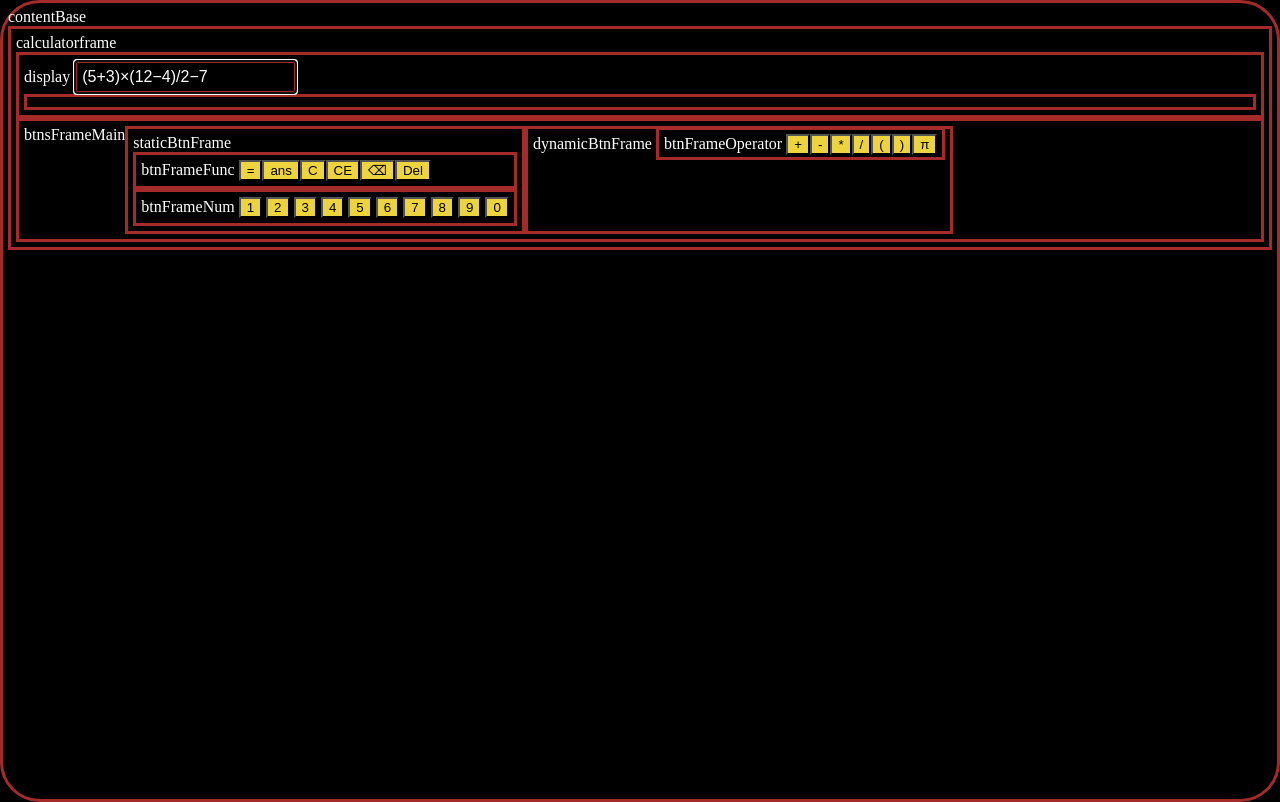
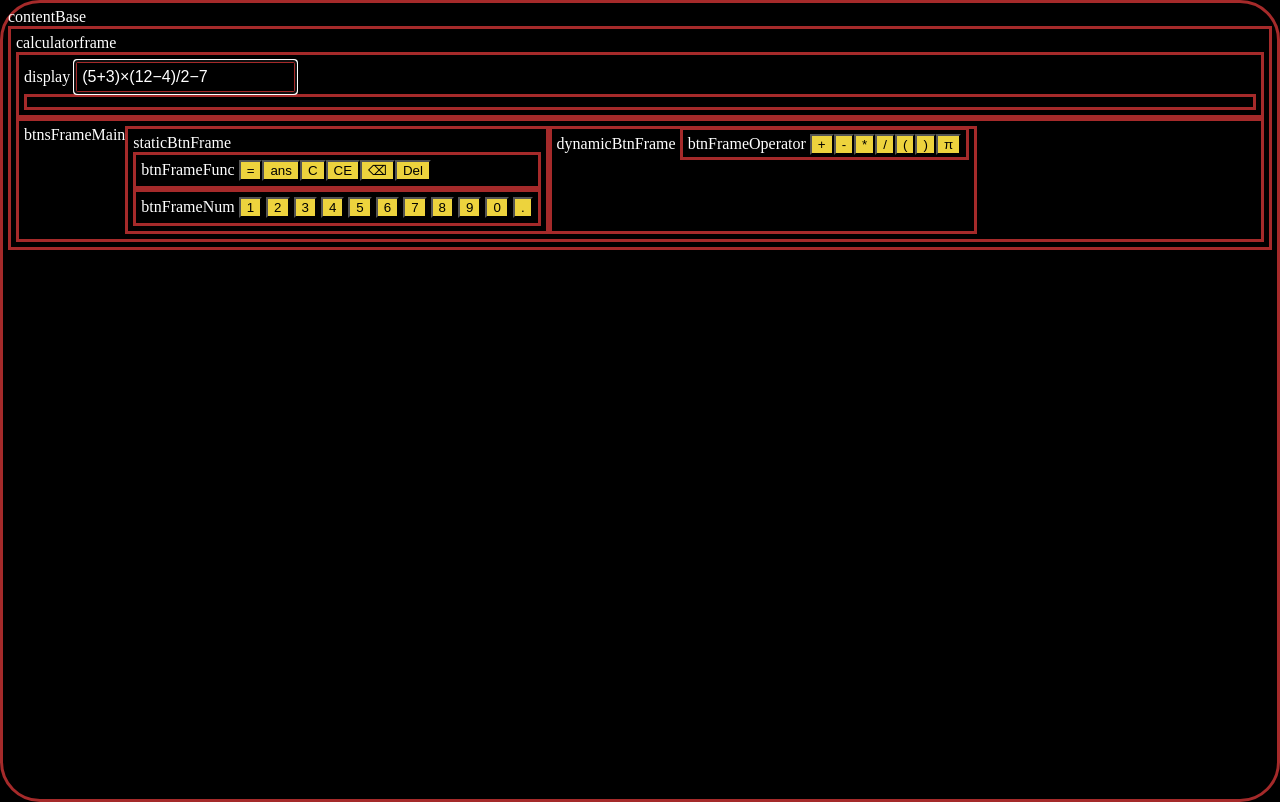
Before and after one commit to Pieterwattel/simple_calculator, a plain HTML site: page index.html in a window 1280 px wide. Drawn offline with Linux system fonts and the light colour scheme.

Commit message:
add "." num button

```diff
--- a/index.html
+++ b/index.html
@@ -61,6 +61,9 @@
                             <button class="btn" id="btn0">
                                 0
                             </button>
+                            <button class="btn" id="btn.">
+                                .
+                            </button>
                         </div>
                     </span>
                     <span>
--- a/javascript.js
+++ b/javascript.js
@@ -400,7 +400,12 @@ function makeInputArray(previousValue, value, nextValue){
 }
 
 function checkSymbol (previousValue, value, nextValue){
+// the checks are order by length of the symbols, so:
+//cos() is checked before (), because otherwise it might label the symbol wrongly
+
     switch (true){
+
+//-- 1 VALUE-LENGTH SYMBOLS --
         case (symbolObject[0].sign.includes(value)):
 //          addition
             return symbolObject[0]
```
Also changed, not shown: 1 other file.
